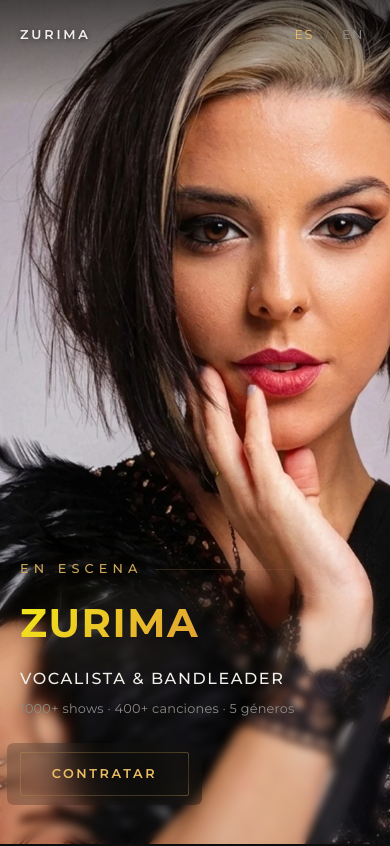
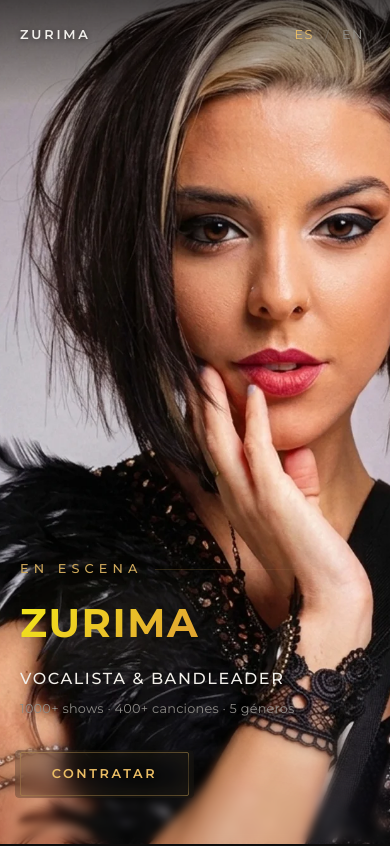
Before and after one commit to baltaenjoy-gif/zurima_website, a website built with Vite: page index.html in a window 390 px wide. Shown: the top 846 px of the page. Built offline with nearby package versions, Linux system fonts and the light colour scheme.

Commit message:
fix(mobile): blur del hero en arco de ancho completo, botón más chico
El blur pasa de un óvalo centrado a un arco a todo lo ancho que arranca
en la altura de "en escena" y cubre parejo hacia abajo, según referencia
marcada por Baltasar. El blur del botón CONTRATAR se achica (inset y
radio de blur menores) para que vuelva a verse su borde dorado.

```diff
--- a/src/style.css
+++ b/src/style.css
@@ -912,13 +912,16 @@
   .hero__content::before {
     content: '';
     position: absolute;
-    inset: -8% -12%;
+    top: 0;
+    bottom: 0;
+    left: calc(-1 * var(--gutter));
+    right: calc(-1 * var(--gutter));
     z-index: -1;
     backdrop-filter: blur(4px);
     -webkit-backdrop-filter: blur(4px);
     background: rgba(13, 13, 13, 0.06);
-    -webkit-mask-image: radial-gradient(ellipse 85% 80% at 42% 68%, #000 45%, transparent 92%);
-    mask-image: radial-gradient(ellipse 85% 80% at 42% 68%, #000 45%, transparent 92%);
+    -webkit-mask-image: radial-gradient(ellipse 90% 65% at 50% 115%, #000 55%, transparent 100%);
+    mask-image: radial-gradient(ellipse 90% 65% at 50% 115%, #000 55%, transparent 100%);
     pointer-events: none;
   }
 
@@ -930,14 +933,14 @@
   .btn::before {
     content: '';
     position: absolute;
-    inset: -10px -14px;
+    inset: -3px -6px;
     z-index: -1;
-    border-radius: 6px;
-    backdrop-filter: blur(16px);
-    -webkit-backdrop-filter: blur(16px);
-    background: rgba(13, 13, 13, 0.2);
-    -webkit-mask-image: radial-gradient(ellipse 100% 100% at 50% 50%, #000 65%, transparent 100%);
-    mask-image: radial-gradient(ellipse 100% 100% at 50% 50%, #000 65%, transparent 100%);
+    border-radius: 4px;
+    backdrop-filter: blur(8px);
+    -webkit-backdrop-filter: blur(8px);
+    background: rgba(13, 13, 13, 0.22);
+    -webkit-mask-image: radial-gradient(ellipse 100% 100% at 50% 50%, #000 70%, transparent 100%);
+    mask-image: radial-gradient(ellipse 100% 100% at 50% 50%, #000 70%, transparent 100%);
     pointer-events: none;
   }
 
```
